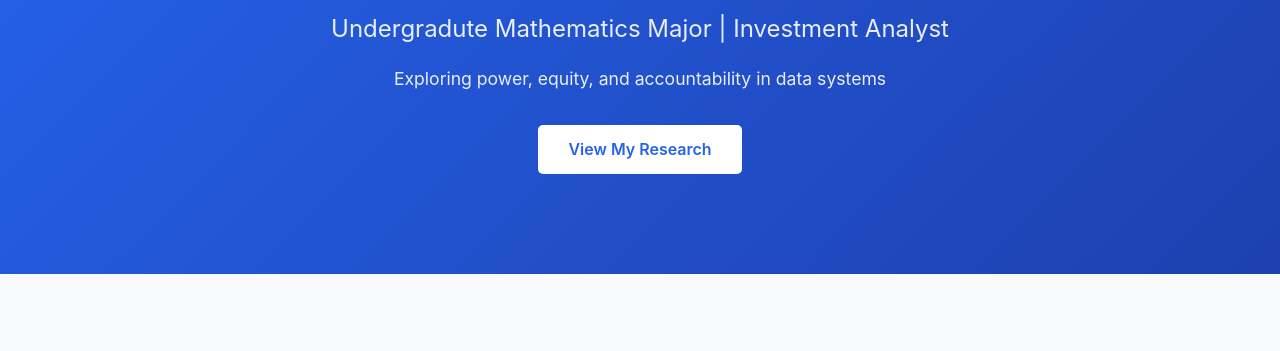
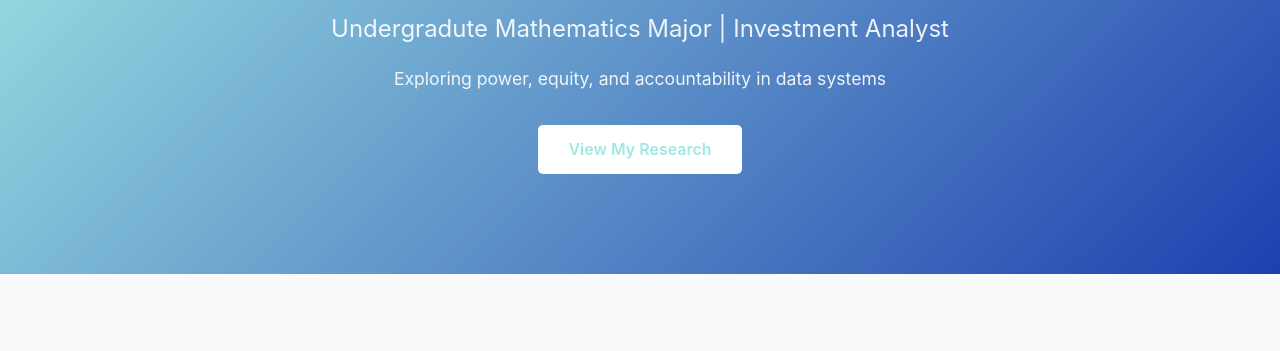
Before and after one commit to zbeer-04/Project-Portfolio-Copy, a plain HTML site: page index.html in a window 1280 px wide. Shown: the part 253-604 px from the top of the page. Drawn offline with Linux system fonts and the light colour scheme.

Commit message:
Update style.css

```diff
--- a/style.css
+++ b/style.css
@@ -6,7 +6,7 @@
 }
 
 :root {
-    --primary-color: #2563eb;
+    --primary-color: #A1e8e4;
     --secondary-color: #1e40af;
     --accent-color: #3b82f6;
     --text-dark: #1f2937;
```
